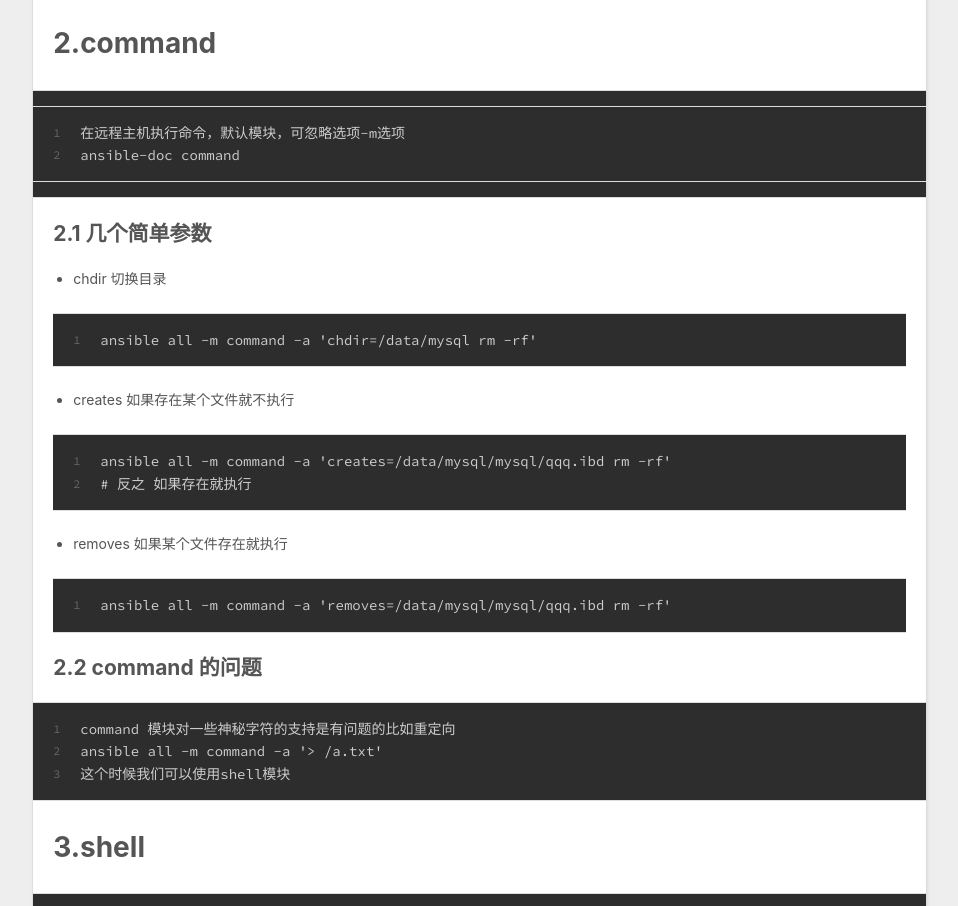
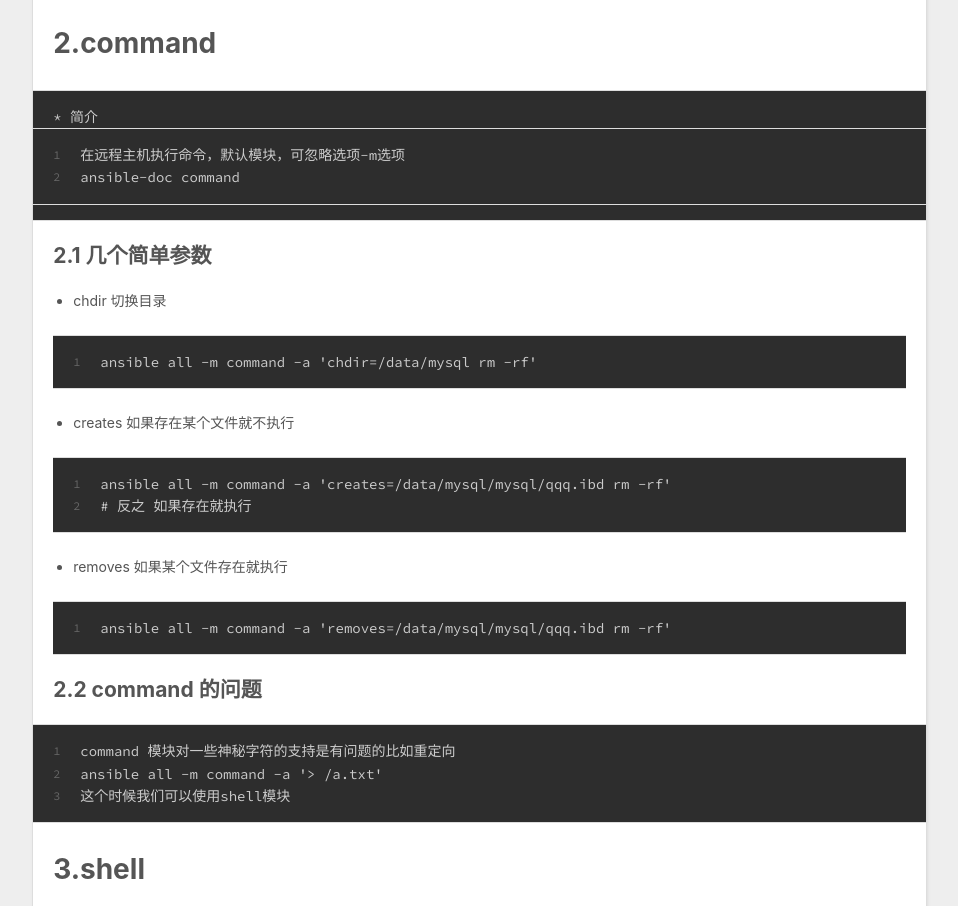
Before and after one commit to faker-DemoKing/faker-DemoKing.github.io, a plain HTML site: page index.html in a window 1280 px wide. Shown: the part 960-1866 px from the top of the page, without its empty margins (8-966 px from the left). Drawn offline with nearby package versions, Linux system fonts and the light colour scheme.

Commit message:
Site updated: 2019-10-08 17:48:52

```diff
--- a/index.html
+++ b/index.html
@@ -133,7 +133,8 @@
 
 </li>
 </ul>
-<h1 id="2-command"><a href="#2-command" class="headerlink" title="2.command"></a>2.command</h1><pre><code><figure class="highlight plain"><table><tr><td class="gutter"><pre><span class="line">1</span><br><span class="line">2</span><br></pre></td><td class="code"><pre><span class="line">在远程主机执行命令，默认模块，可忽略选项-m选项</span><br><span class="line">ansible-doc command</span><br></pre></td></tr></table></figure></code></pre><h2 id="2-1-几个简单参数"><a href="#2-1-几个简单参数" class="headerlink" title="2.1 几个简单参数"></a>2.1 几个简单参数</h2><ul>
+<h1 id="2-command"><a href="#2-command" class="headerlink" title="2.command"></a>2.command</h1><pre><code>* 简介
+<figure class="highlight plain"><table><tr><td class="gutter"><pre><span class="line">1</span><br><span class="line">2</span><br></pre></td><td class="code"><pre><span class="line">在远程主机执行命令，默认模块，可忽略选项-m选项</span><br><span class="line">ansible-doc command</span><br></pre></td></tr></table></figure></code></pre><h2 id="2-1-几个简单参数"><a href="#2-1-几个简单参数" class="headerlink" title="2.1 几个简单参数"></a>2.1 几个简单参数</h2><ul>
 <li><p>chdir 切换目录</p>
   <figure class="highlight plain"><table><tr><td class="gutter"><pre><span class="line">1</span><br></pre></td><td class="code"><pre><span class="line">ansible all -m command -a &apos;chdir=/data/mysql rm -rf&apos;</span><br></pre></td></tr></table></figure>
 </li>
```
Also changed, not shown: 2019/10/08/ansible-modules/index.html (+6 -5 lines).
